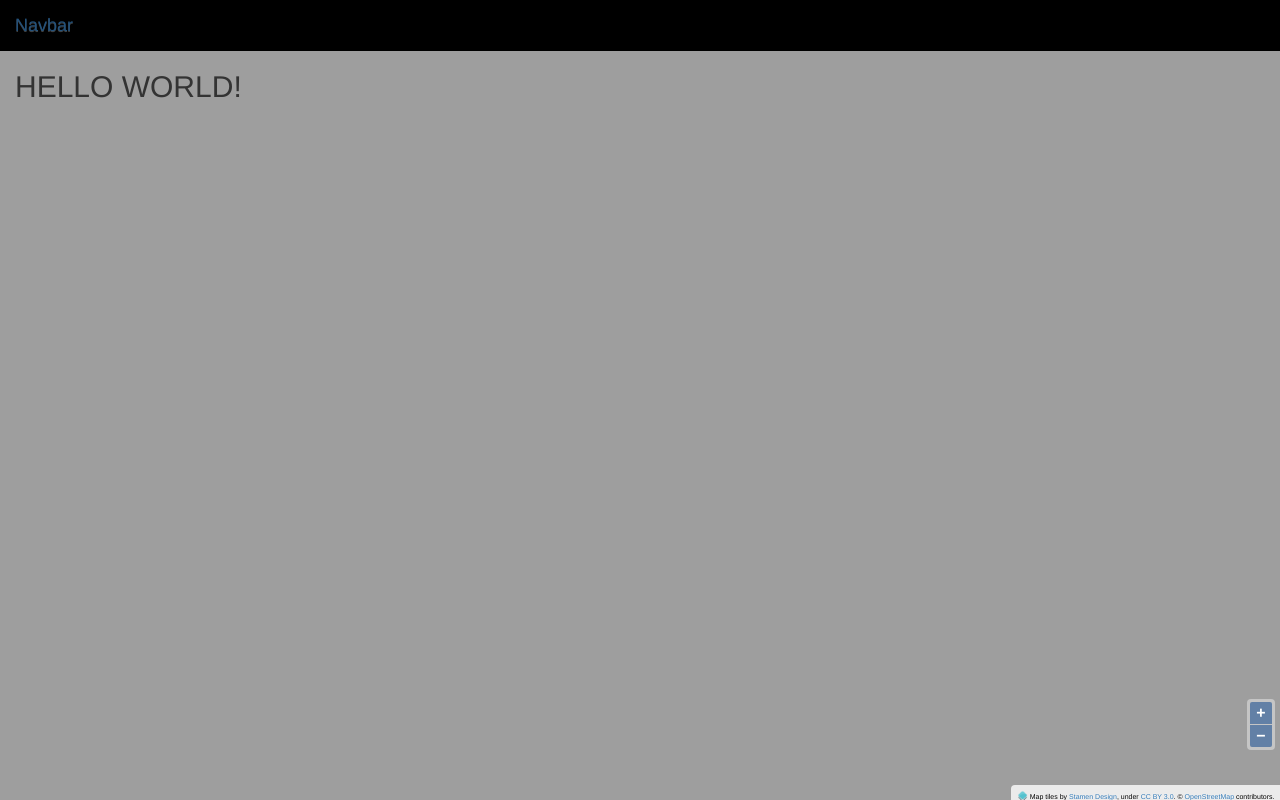
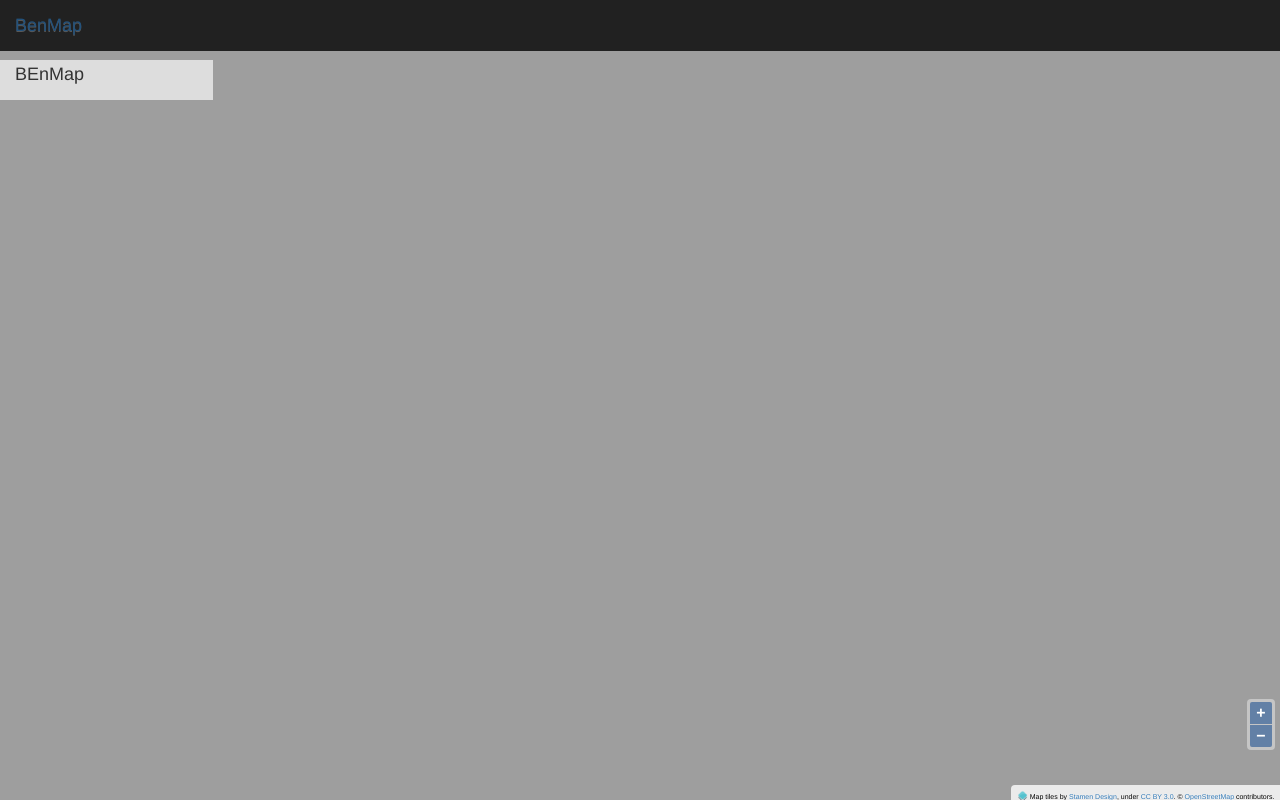
Before and after one commit to ladybug-tools/benmap, a plain HTML site: page browser/index.html in a window 1280 px wide. Drawn offline with Linux system fonts and the light colour scheme.

Commit message:
still styling

```diff
--- a/browser/css/style.css
+++ b/browser/css/style.css
@@ -1,9 +1,23 @@
-.fixed-nav {
-    padding-top: 50px;
+/*UTIL CLASSES*/
+a {
+    text-decoration: none !important;
 }
 
 .bg-black {
-    background-color: #000;
+    background-color: #212121;
+}
+
+.bg-translucent {
+    background: rgba(255,255,255,0.65);
+}
+
+.brand {
+    font-color: #EEEEEE;
+}
+
+/*LAYOUTS*/
+.fixed-nav {
+    padding-top: 50px;
 }
 
 .fullscreen {
@@ -14,6 +28,7 @@
     width: 100%;
 }
 
+/*MAPS*/
 #map {
     min-height: 500px;
     height: 100%;
@@ -26,3 +41,27 @@
     left: unset;
     right: 5px;
 }
+
+/*CUSTOM STYLING*/
+.tile-rect {
+    float: left;
+    min-width: 100px;
+    min-height: 40px;
+    margin: 10px 20px 10px 0;
+    /*padding: 20px;*/
+    position: relative;
+    /*border: 1px solid gray;*/
+    /*box-shadow: 1px 2px 1px 1px gray;*/
+}
+.tile-rect h4 {
+    margin-top: 5px;
+}
+
+.tile-rect .card-content {
+    padding: 10px;
+}
+
+.tile-rect .card-footer {
+    position: absolute;
+    bottom: 0;
+}
--- a/browser/index.html
+++ b/browser/index.html
@@ -14,6 +14,7 @@
     <link rel="stylesheet" type="text/css" href="vendor/bootstrap-3.3.7-dist/css/bootstrap.min.css" />
     <link rel="stylesheet" type="text/css" href="vendor/bootstrap-3.3.7-dist/css/bootstrap-theme.min.css" />
     <link rel="stylesheet" type="text/css" href="css/style.css" />
+
 
     <script src="vendor/jquery/jquery-3.1.1.min.js"></script>
 
@@ -32,12 +33,12 @@
     <div class="fixed-nav fullscreen" id="map"></div>
 
     <nav class="navbar navbar-light navbar-fixed-top bg-black ">
-        <a class="navbar-brand" href="#">Navbar</a>
+        <a class="navbar-brand brand" href="#">BenMap</a>
     </nav>
     <div class="container-fluid">
         <div class="row">
-            <div class="col-xs-12">
-                <h2>HELLO WORLD!</h2>
+            <div class="col-xs-2 tile-rect bg-translucent">
+                <h4>BEnMap</h4>
             </div>
         </div>
     </div>
```
